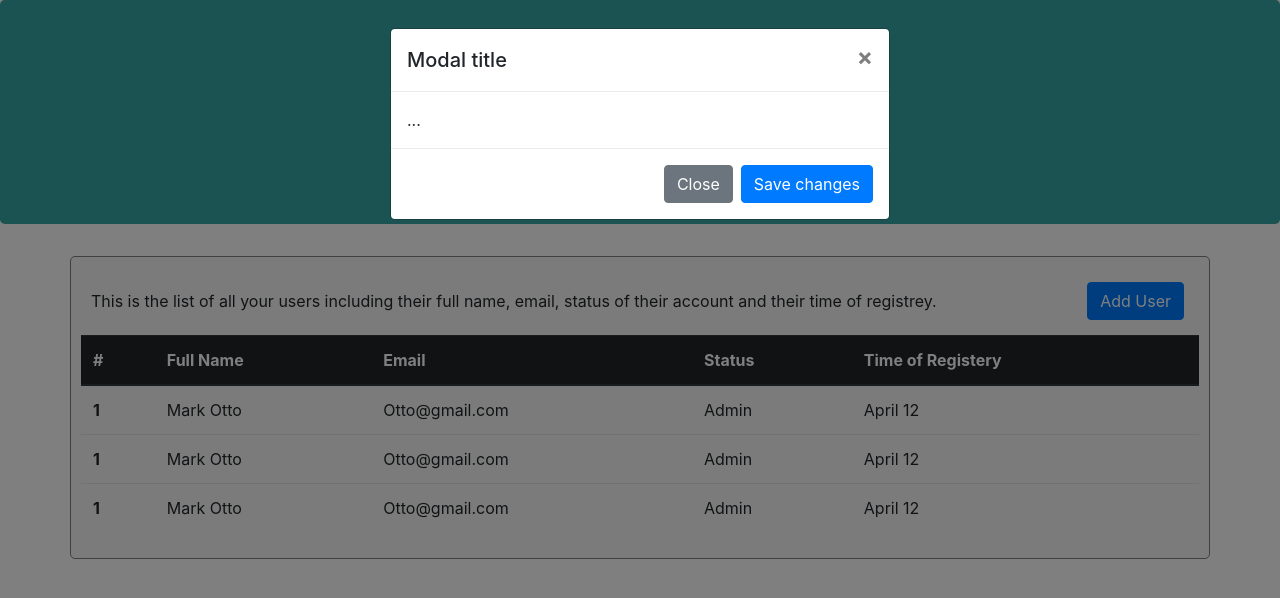
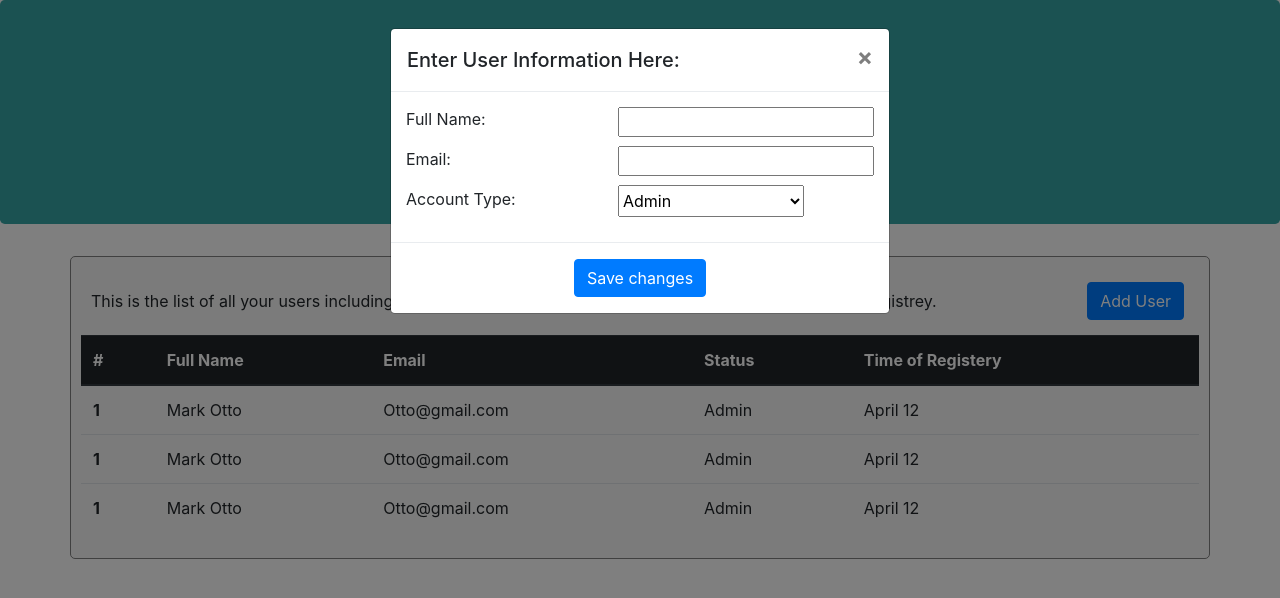
Before and after one commit to Vahid-Bidarviand/user-list-app, a React (Create React App) app: page / in a window 1280 px wide. Both pictures are taken after a click on the button "Add User". Shown: the top 598 px of the page. Built offline with nearby package versions, Linux system fonts and the light colour scheme.

Commit message:
added modal forms

```diff
--- a/src/Components/UserFormModal.js
+++ b/src/Components/UserFormModal.js
@@ -1,4 +1,5 @@
 import React from "react";
+import { Col, Row } from "reactstrap";
 
 function UserForm() {
   return (
@@ -15,7 +16,7 @@ function UserForm() {
           <div class="modal-content">
             <div class="modal-header">
               <h5 class="modal-title" id="exampleModalLabel">
-                Modal title
+                Enter User Information Here:
               </h5>
               <button
                 type="button"
@@ -26,16 +27,57 @@ function UserForm() {
                 <span aria-hidden="true">&times;</span>
               </button>
             </div>
-            <div class="modal-body">...</div>
-            <div class="modal-footer">
-              <button
-                type="button"
-                class="btn btn-secondary"
-                data-dismiss="modal"
-              >
-                Close
-              </button>
-              <button type="button" class="btn btn-primary">
+            <Row
+              style={{
+                padding: "15px",
+              }}
+            >
+              <Col>
+                <p>Full Name:</p>
+                <p>Email:</p>
+                <p>Account Type:</p>
+              </Col>
+              <Col>
+                <form>
+                  <input
+                    type="text"
+                    style={{
+                      marginBottom: "9px",
+                    }}
+                    //   onChange={this.changeFu}
+                    //   value={this.state.content}
+                  ></input>
+                  <input
+                    type="email"
+                    style={{
+                      marginBottom: "9px",
+                    }}
+                    //   onChange={this.changeFu}
+                    //   value={this.state.content}
+                  ></input>
+                  <div>
+                    <select
+                      style={{
+                        padding: "4px 0",
+                        width: "11.6rem",
+                      }}
+                      placeholder="sss"
+                      //   value="null"
+                    >
+                      <option value="admin">Admin</option>
+                      <option value="user">User</option>
+                    </select>
+                  </div>
+                </form>
+              </Col>
+            </Row>
+            <div
+              class="modal-footer"
+              style={{
+                justifyContent: "center",
+              }}
+            >
+              <button type="button" class="btn btn-primary" disabled={false}>
                 Save changes
               </button>
             </div>
```
